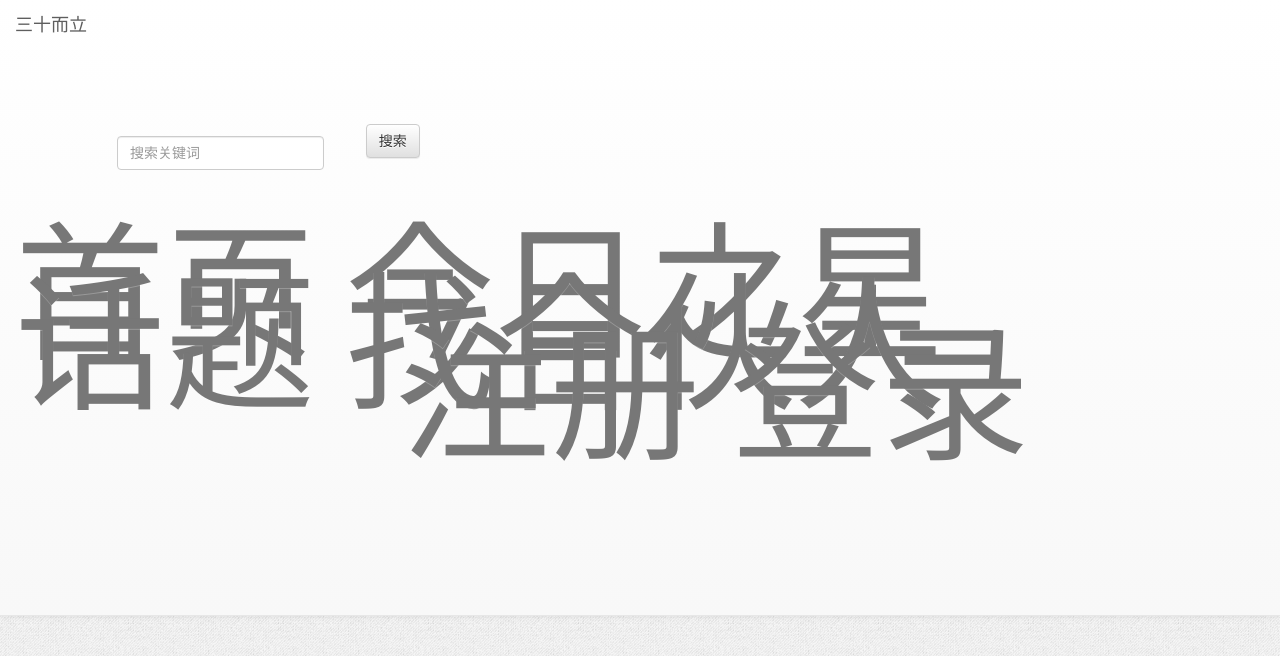
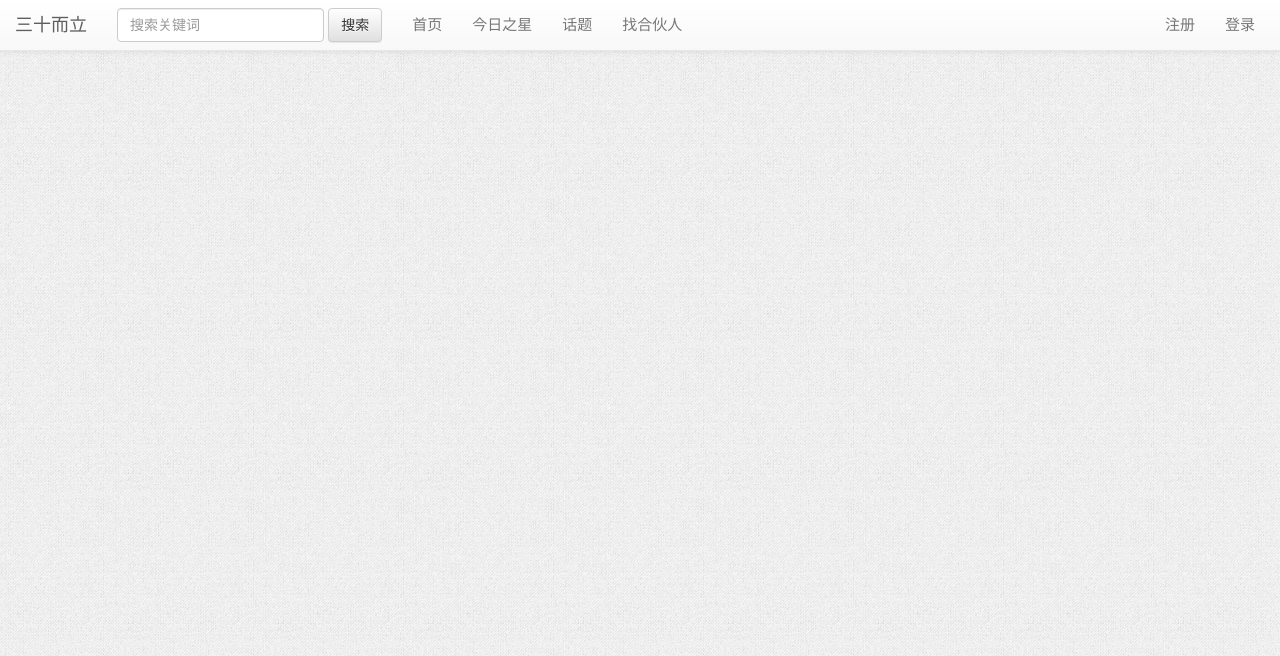
Before and after one commit to hellowego/erli, a Django app: page / in a window 1280 px wide. Shown: the top 656 px of the page. Run offline with Django 3.2, Linux system fonts and the light colour scheme; some libraries are stand-ins or nearby versions.

Commit message:
main.css

```diff
--- a/static/css/main.css
+++ b/static/css/main.css
@@ -4,7 +4,7 @@
   background:url("../img/gray_jean.png") #FFF;
   color:#333;
 
-  font:150px/1.625 "Helvetica Neue", Helvetica, Arial, sans-serif;
+  font:15px/1.625 "Helvetica Neue", Helvetica, Arial, sans-serif;
 }
 
 .theme-dropdown .dropdown-menu {
```
